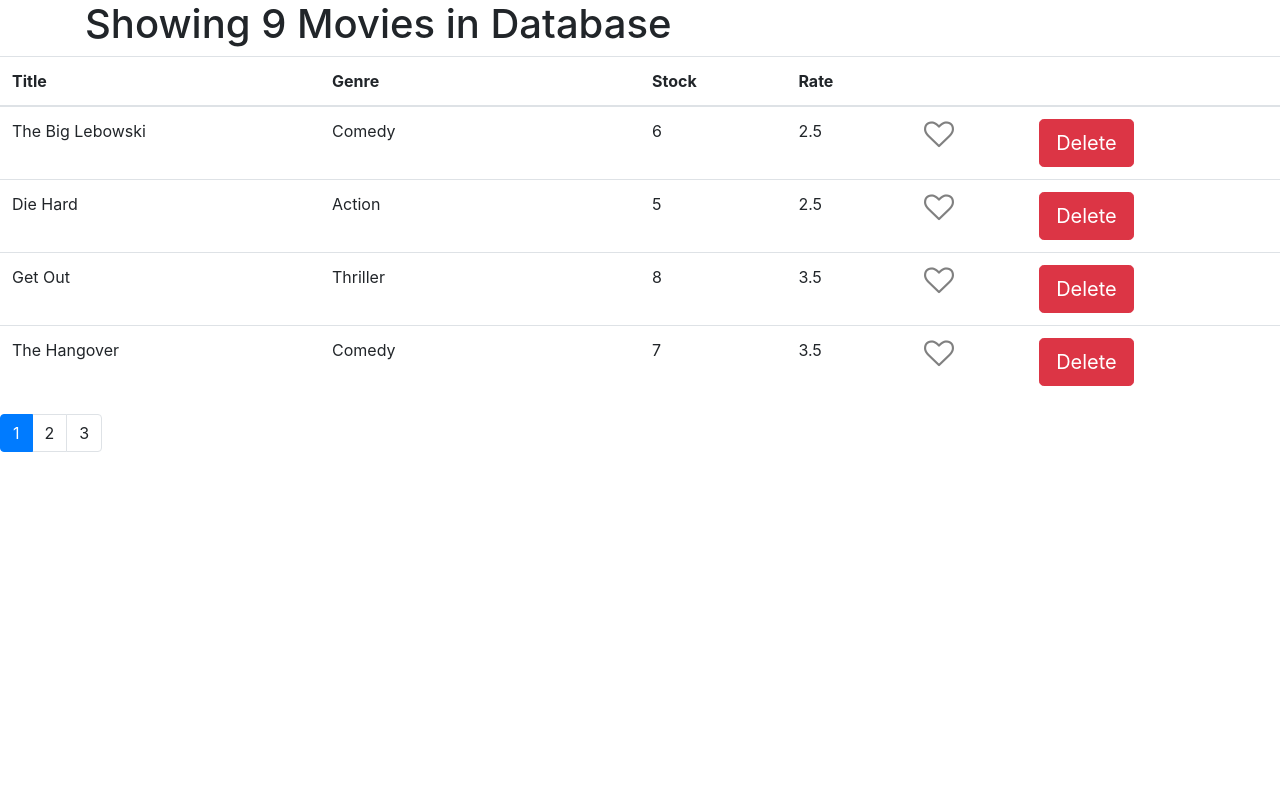
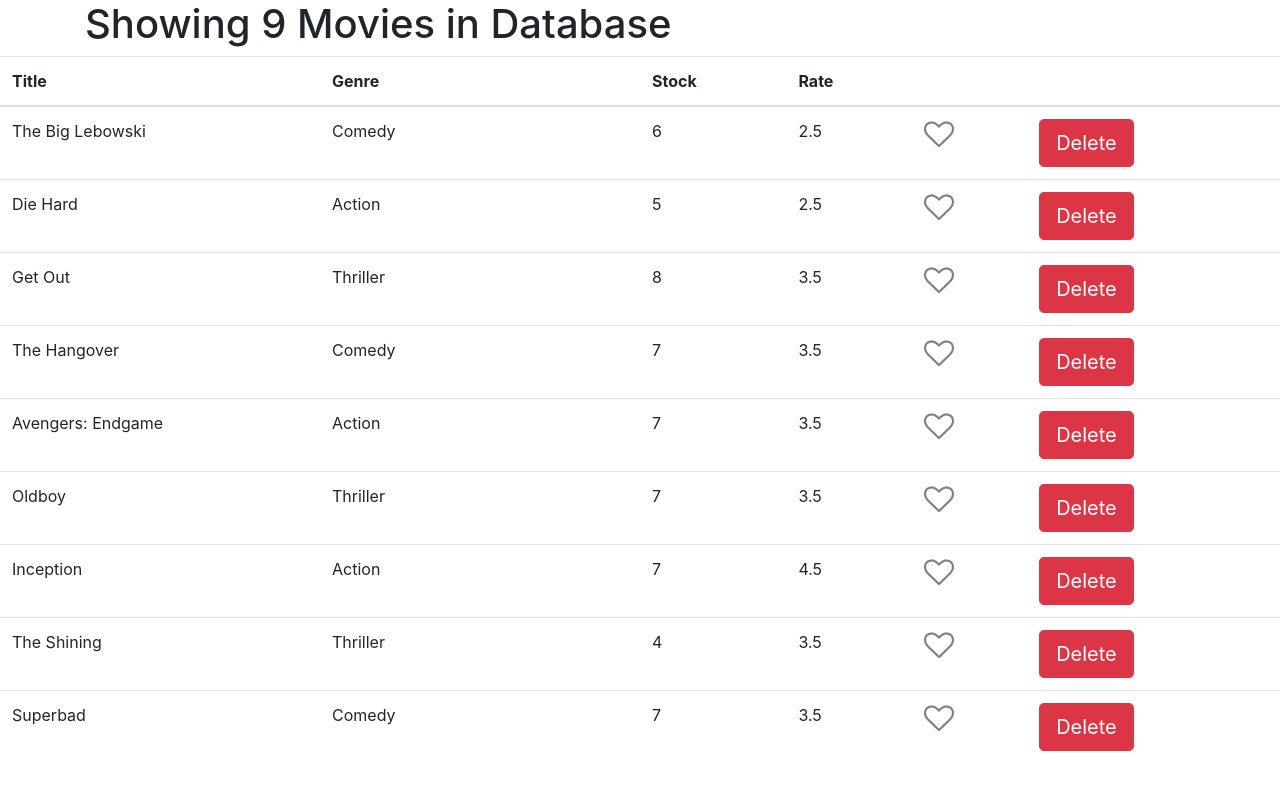
Before and after one commit to github-roushan/codeFusion, a React (Create React App) app in the folder codewithmosh.react/vidly/: page / in a window 1280 px wide. Shown: the top 790 px of the page. Built offline with nearby package versions, Linux system fonts and the light colour scheme.

Commit message:
Revert Pagination in vidly

```diff
--- a/codewithmosh.react/vidly/package.json
+++ b/codewithmosh.react/vidly/package.json
@@ -9,7 +9,6 @@
     "@testing-library/user-event": "^13.5.0",
     "bootstrap": "^4.1.1",
     "font-awesome": "^4.7.0",
-    "lodash": "^4.17.10",
     "react": "^19.1.1",
     "react-dom": "^19.1.1",
     "react-scripts": "5.0.1",
--- a/codewithmosh.react/vidly/src/components/common/pagination.jsx
+++ /dev/null
@@ -1,26 +0,0 @@
-import React from 'react';
-import _ from 'lodash';
-
-const Pagination = (props) => {
-    const { itemsCount, pageSize, onPageChange, currentPage } = props;
-    console.log("Pagination", currentPage);
-    const pagesCount = Math.ceil(itemsCount / pageSize);
-    if (pagesCount === 1) return null;
-    const pages = _.range(1, pagesCount + 1)
-
-    return (
-        <nav aria-label="Page navigation example">
-            <ul className="pagination">
-                {pages.map(page => (
-                    <li key={page} className={ page === currentPage? "page-item active" : "page-item"}>
-                        <a className="page-link" onClick={() => onPageChange(page)}>
-                            {page}
-                        </a>
-                    </li>
-                ))}
-            </ul>
-        </nav>
-    );
-}
-
-export default Pagination;
--- a/codewithmosh.react/vidly/src/components/movieTable.jsx
+++ b/codewithmosh.react/vidly/src/components/movieTable.jsx
@@ -1,45 +1,24 @@
 import React, { Component } from 'react';
 import { getMovies } from '../services/fakeMovieService';
 import Like from './common/like';
-import Pagination from './common/pagination';
-import { curry } from 'lodash';
 
 class MovieTable extends Component {
     constructor(props){
         super(props)
-        this.state = {
-            movies: getMovies(),
-            pageSize: 4,
-            currentPage: 1
-        };
+        this.state = { movies: getMovies() };
     }
 
     componentDidMount() {
         this.props.onUpdate(this.state.movies.length);
     }
 
-    handlePageChange = page => {
-        this.setState({ currentPage: page });
-        // console.log("Moved to page", this.state.currentPage);
-    }
-
     render() {
-        const { length: movieCount } = this.state.movies;
-        const { pageSize, currentPage } = this.state;
-        if (movieCount === 0) return null;
+        if (this.state.movies.length === 0) return null;
         return (
-            <React.Fragment>
             <table className="table table-hover">
                 {this.getTableHeader()}
                 {this.getTableBody()}
             </table>
-            <Pagination
-             itemsCount={movieCount}
-             pageSize={pageSize}
-             onPageChange={this.handlePageChange}
-             currentPage={currentPage}
-            />
-            </React.Fragment>
         );
     }
 
@@ -63,15 +42,14 @@
     }
 
     handleDelete(movieId){
-        const updatedMovieList = this.state.movies.filter(movie => movie._id !== movieId);
+        const updatedMovieList = this.state.movies.filter(movie => movie._id != movieId);
         this.setState({ movies: updatedMovieList },
             () => this.props.onUpdate(this.state.movies.length)
         );
     }
 
     getMovieList() {
-        const { pageSize, currentPage } = this.state;
-        return this.state.movies.slice((currentPage-1) * pageSize, currentPage * pageSize).map(movie => {
+        return this.state.movies.map(movie => {
             return (
                 <tr key={movie._id}>
                     <td className="w-25 ">{movie.title}</td>
```
Also changed, not shown: 1 other file (tests, documents, lock files or other folders).
